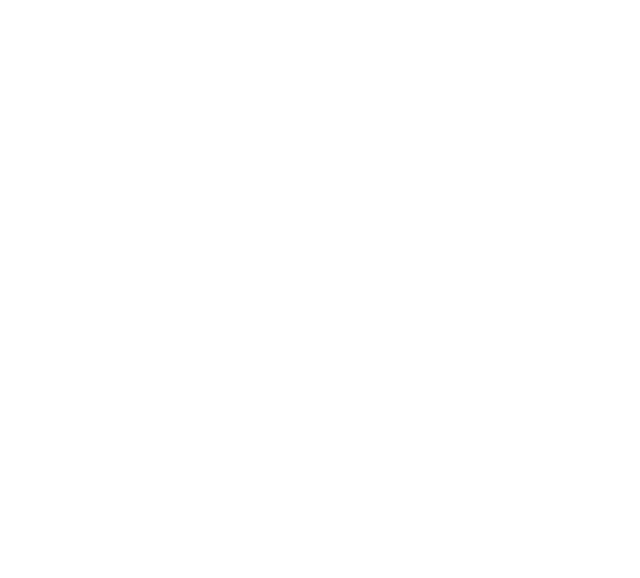
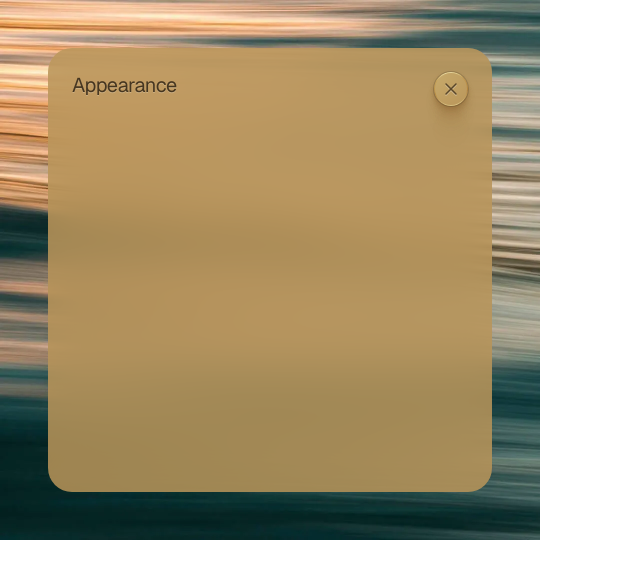
Before and after one commit to sebastiano-guerriero/lab01, a plain HTML site: page experiments/01/index.html in a window 1280 px wide. Shown: the whole page, without its empty margins (0-640 px from the left). Drawn offline with nearby package versions, Linux system fonts and the light colour scheme.

Commit message:
Enhance UI experiment layout with new styles, fonts, and structure for improved design and functionality

```diff
--- a/experiments/01/assets/css/experiment-01.css
+++ b/experiments/01/assets/css/experiment-01.css
@@ -16,9 +16,9 @@ html {
 }
 
 body {
-  font-family: system-ui;
+  font-family: "Geist Mono", system-ui, monospace;
   font-weight: 500;
-  color: black;
+  color: var(--color-contrast-higher);
   font-size: 0.8125rem;
 }
 
@@ -30,6 +30,79 @@ img, picture, video, canvas, svg {
 a {
   color: inherit;
 }
+/* #endregion */
+
+/* #region (experiment) */
+:root {
+  --color-bg-light: #BA965A;
+  --color-bg: #BA965A;
+  --color-contrast-higher: #2F2212;
+
+  --f-family-heading: "Geist", system-ui, sans-serif;
+}
+
+.container {
+  position: relative;
+  z-index: 2;
+  width: 444px;
+  height: 444px;
+  background: hsl(from var(--color-bg) h s l / .85);
+  backdrop-filter: blur(20px);
+  border-radius: 24px;
+}
+
+.header {
+  display: flex;
+  justify-content: space-between;
+  padding: 1.5rem 1.5rem 0;
+}
+
+.title {
+  font-size: 20px;
+  font-family: var(--f-family-heading);
+  font-weight: normal;
+  letter-spacing: -0.025em;
+  color: hsl(from var(--color-contrast-higher) h s l / .85);
+  text-shadow: 0 1px 0 hsl(from white h s l / .2);
+}
+
+.btn-primary {
+  position: relative;
+  color: var(--color-contrast-higher);
+  appearance: none;
+  background: radial-gradient(ellipse at -20px top, hsl(from white h s l / 0.25), hsl(from white h s l / 0)), var(--color-bg-light);
+  background-blend-mode: overlay, normal;
+  display: inline-flex;
+  align-items: center;
+  justify-content: center;
+  box-shadow: inset 0 0 0 1px hsl(from white h s l / .04), 0 0 0 1px hsl(from black h s l / .15), 0px 40px 11px rgba(136, 97, 46, 0.01), 0px 26px 10px rgba(136, 97, 46, 0.05), 0px 14px 9px rgba(136, 97, 46, 0.17), 0px 6px 6px rgba(136, 97, 46, 0.29), 0px 2px 4px rgba(136, 97, 46, 0.33);
+  cursor: pointer;
+
+  &::after {
+    content: '';
+    position: absolute;
+    inset: 0;
+    border-radius: inherit;
+    pointer-events: none;
+    background: linear-gradient(-7deg, hsl(from white h s l / .5), hsl(from #5B4B32 h s l / .68) 41%, hsl(from #7F6845 h s l / .46) 75%, hsl(from white h s l / .75)) border-box;
+    border: 1.5px solid transparent;
+    mix-blend-mode: overlay;
+    mask: linear-gradient(black, black) padding-box, linear-gradient(black, black);
+    mask-composite: exclude;
+  }
+}
+
+.btn-icon {
+  height: 34px;
+  width: 34px;
+  border-radius: 50%;
+
+  svg {
+    opacity: 70%;
+    filter: drop-shadow(0 1px 0 hsl(0 0% 100% / .5));
+  }
+}
+
 /* #endregion */
 
 /* #region (util) */
--- a/experiments/01/index.html
+++ b/experiments/01/index.html
@@ -4,9 +4,31 @@
   <meta charset="UTF-8">
   <meta name="viewport" content="width=device-width, initial-scale=1.0">
   <title>UI Experiment 01</title>
+  <link rel="preconnect" href="https://fonts.googleapis.com">
+  <link rel="preconnect" href="https://fonts.gstatic.com" crossorigin>
+  <link href="https://fonts.googleapis.com/css2?family=Geist+Mono:wght@100..900&family=Geist:wght@100..900" rel="stylesheet">
   <link href="assets/css/experiment-01.css?v=1" rel="stylesheet">
 </head>
 <body>
-  <main style="--size: 540px;"></main>
+  <main style="--size: 540px; --pos: relative; --d: flex; --just-cont: center; --align-items: center;">
+    <div class="container">
+      <header class="header">
+        <h1 class="title">Appearance</h1>
+        <button class="btn-primary btn-icon">
+          <svg style="--size: 18px;" viewBox="0 0 18 18">
+            <title>xmark</title>
+            <g fill="currentColor">
+              <path d="M4,14.75c-.192,0-.384-.073-.53-.22-.293-.293-.293-.768,0-1.061L13.47,3.47c.293-.293,.768-.293,1.061,0s.293,.768,0,1.061L4.53,14.53c-.146,.146-.338,.22-.53,.22Z"></path>
+              <path d="M14,14.75c-.192,0-.384-.073-.53-.22L3.47,4.53c-.293-.293-.293-.768,0-1.061s.768-.293,1.061,0L14.53,13.47c.293,.293,.293,.768,0,1.061-.146,.146-.338,.22-.53,.22Z"></path>
+            </g>
+          </svg>
+        </button>
+      </header>
+    </div>
+
+    <figure style="--pos: absolute; --inset: 0; --ar: 1/1; --z: 1;">
+      <img data-display="gold" style="-webkit-user-drag: none" src="assets/img/bg-gold .webp" alt="Gold theme background">
+    </figure>
+  </main>
 </body>
 </html>
```
Also changed, not shown: index.html (+1 -1 lines), experiments/01/assets/img/bg-gold .webp (added).
